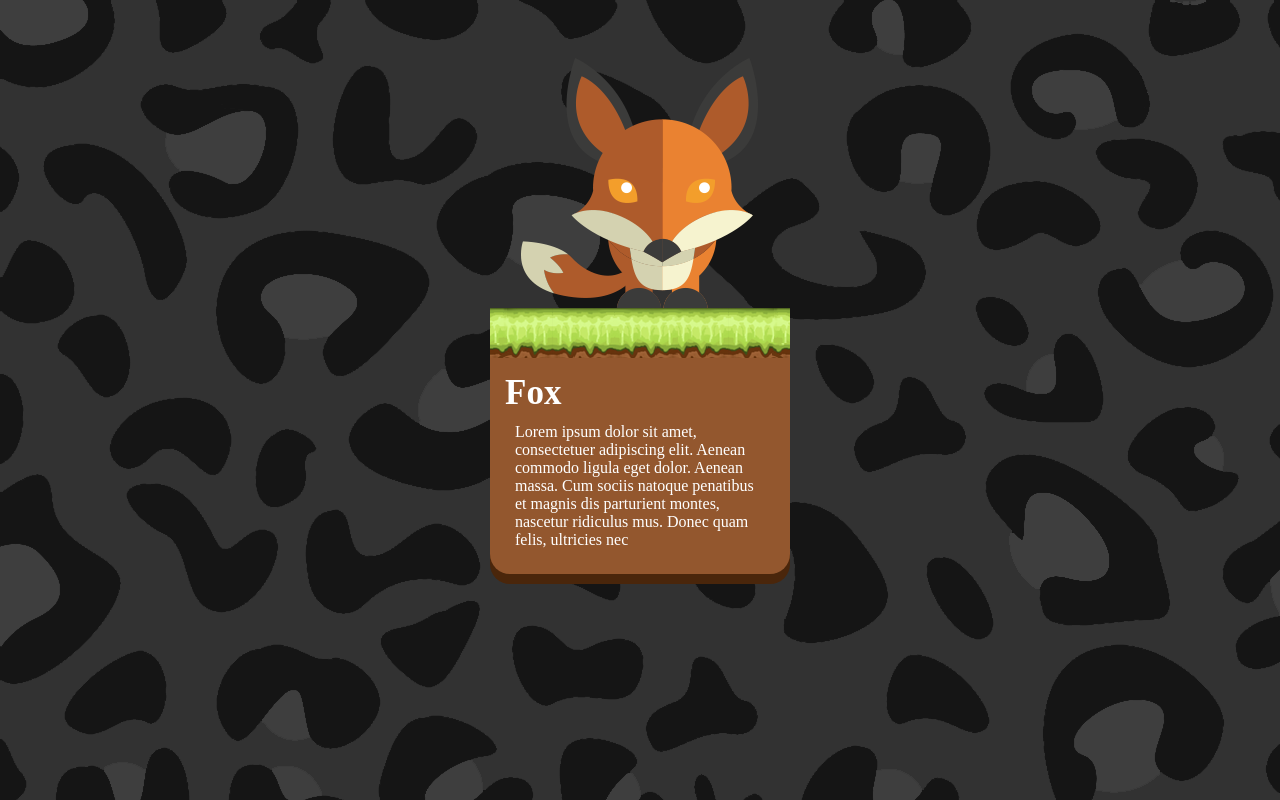
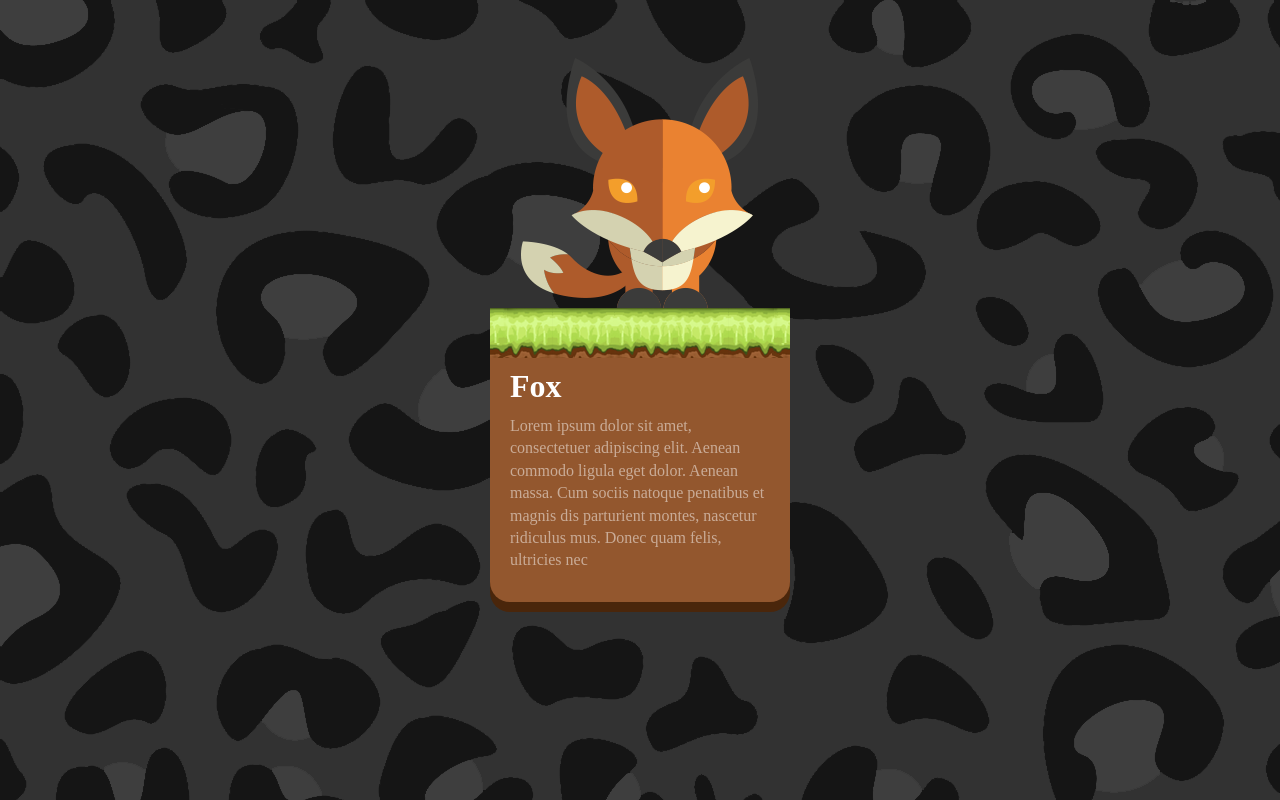
Before and after one commit to rosamondkim/csschallenge, a plain HTML site: page index.html in a window 1280 px wide. Drawn offline with Linux system fonts and the light colour scheme.

Commit message:
사이즈수정

```diff
--- a/index.html
+++ b/index.html
@@ -11,7 +11,7 @@
             <img class="fox"src="images/Fox.png" alt="fox">
             <img class="green" src="images/green.png" alt="grass">
          </div>
-         <div class="content">
+         <div class="contents">
             <h1>Fox</h1>
             <p>Lorem ipsum dolor sit amet, consectetuer adipiscing elit. Aenean commodo ligula eget dolor. Aenean massa. Cum sociis natoque penatibus et magnis dis parturient montes, nascetur ridiculus mus. Donec quam felis, ultricies nec
             </p>
--- a/style.css
+++ b/style.css
@@ -2,8 +2,6 @@
 h1,p{
     padding:0;
     margin:0;
-    font-size:initial;
-    font-weight: initial;
 }
 
 body{
@@ -12,26 +10,27 @@ body{
 }
 .wrapper{
     margin: 0 auto;
-
     width: 300px;
     color:white;
 }
 .wrapper img{
     display: block;
 }
-.content{
-    padding: 15px;
+.contents {
+    padding: 0 20px;
     background-color: #93572E;
     border-radius: 0 0 20px 20px;
-    box-shadow: 0 10px #4A260B  ;
+    box-shadow: 0 10px #4A260B;
 }
-.content h1{
-    font-size:35px;
-    font-weight:900;
+.contents h1{
+    padding: 10px 0;
+    font-weight: 900;
 }
-.content p{
-    padding:10px ;
-    font-size: medium;
+.contents p{
+
+    padding-bottom: 30px;
+    line-height: 140%;
+    opacity: 50%;
 }
 
 
```
